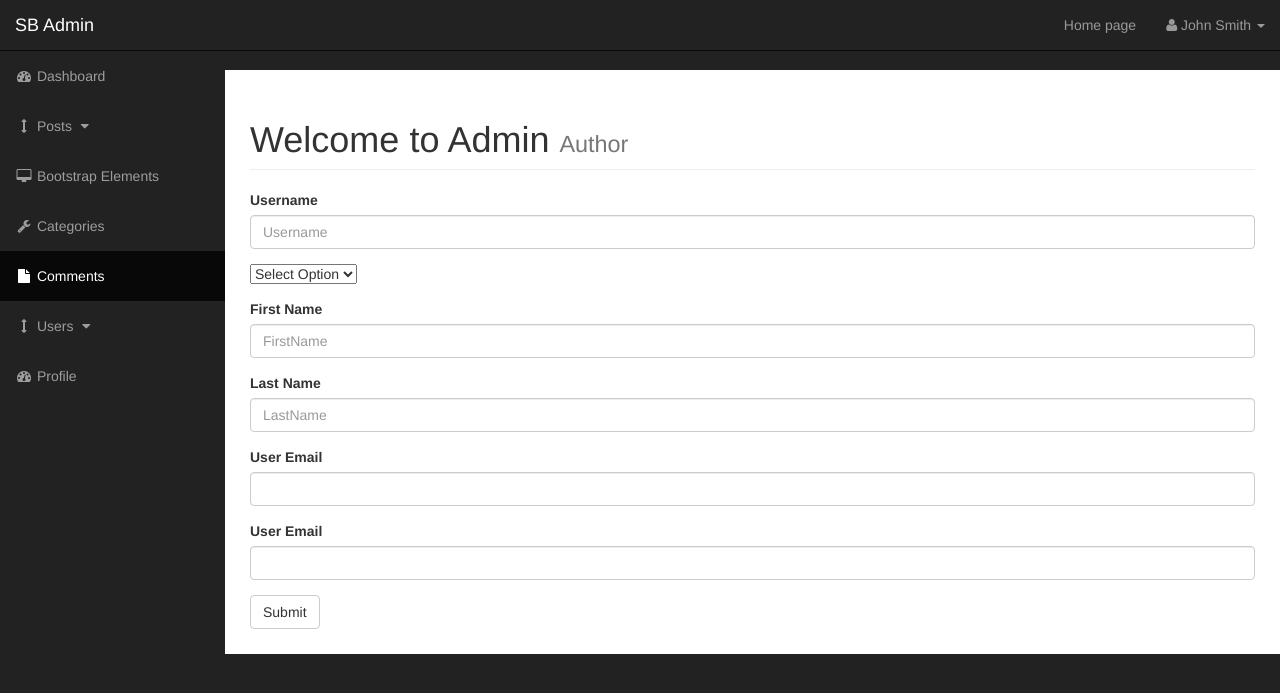
After one commit to Aminkhaled/Blog-with-cms, a PHP site: page /admin/users.php?source=add_users in a window 1280 px wide. The commit adds this page. Shown: the top 693 px of the page. Run offline with PHP 8.4, Linux system fonts and the light colour scheme.

```diff
--- /dev/null
+++ b/admin/incudes/add_users.php
@@ -0,0 +1,74 @@
+<?php
+if (isset($_POST['submit'])) {
+    $username = $_POST['username'];
+    $first_name = $_POST['first_name'];
+    $last_name = $_POST['last_name'];
+    $user_email = $_POST['user_email'];
+    $user_role = $_POST['user_role'];
+    $user_password = $_POST['user_password'];
+
+
+    $query = "INSERT INTO users(username,user_firstname, user_lastname,user_email,user_password,user_role ) VALUES ('$username','$first_name','$last_name','$user_email','$user_password','$user_role')";
+
+
+    global $connection;
+    $insert_into_user = mysqli_query($connection, $query);
+    if (!$insert_into_user) {
+        die("query failed" . mysqli_error($connection));
+    }
+
+
+}
+
+
+?>
+
+
+<form action="" method="post" enctype="multipart/form-data">
+
+
+    <div class="form-group">
+        <label for="username">Username</label>
+        <input type="text" id="username" placeholder="Username" name="username" class="form-control">
+    </div>
+    <div class="form-group">
+        <select name="user_role">
+            <option>Select Option</option>
+            <option value="admin">
+                Admin
+            </option>
+            <option value="subscriber">
+                Subscriber
+            </option>
+
+        </select>
+    </div>
+
+
+    <div class="form-group">
+        <label for="first_name">First Name</label>
+        <input type="text" id="first_name" placeholder="FirstName" name="first_name" class="form-control">
+    </div>
+    <div class="form-group">
+        <label for="last_name">Last Name</label>
+        <input type="text" id="last_name" placeholder="LastName" name="last_name" class="form-control">
+    </div>
+
+    <div class="form-group">
+        <label for="post_email">User Email</label>
+        <input type="text" id="user_email" name="user_email" class="form-control">
+    </div>
+
+    <div class="form-group">
+        <label for="user_password">User Email</label>
+        <input type="text" id="user_password" name="user_password" class="form-control">
+    </div>
+
+
+    <div class="form-group">
+        <input type="submit" name="submit" class="btn btn-default">
+
+    </div>
+
+
+</form>
--- a/admin/incudes/admin_nav.php
+++ b/admin/incudes/admin_nav.php
@@ -60,10 +60,10 @@
                 <a href="javascript:;" data-toggle="collapse" data-target="#demo"><i class="fa fa-fw fa-arrows-v"></i> Users <i class="fa fa-fw fa-caret-down"></i></a>
                 <ul id="demo" class="collapse">
                     <li>
-                        <a href="#">Dropdown Item</a>
+                        <a href="users.php">Users</a>
                     </li>
                     <li>
-                        <a href="#">Dropdown Item</a>
+                        <a href="users.php?source=add_users">Add Users</a>
                     </li>
                 </ul>
             </li>
--- /dev/null
+++ b/admin/users.php
@@ -0,0 +1,57 @@
+`<?php require "func.php"; ?>
+
+<?php include "incudes/admin_header.php"; ?>
+
+
+<?php ob_start(); ?>
+
+<div id="wrapper">
+
+
+    <!-- Navigation -->
+    <?php include "incudes/admin_nav.php" ?>
+
+    <div id="page-wrapper">
+
+        <div class="container-fluid">
+
+            <!-- Page Heading -->
+            <div class="row">
+                <div class="col-lg-12">
+                    <h1 class="page-header">
+                        Welcome to Admin
+                        <small>Author</small>
+                    </h1>
+                    <!--       view all posts by php              -->
+                    <?php
+                    if (isset($_GET['source'])) {
+                        $source = $_GET['source'];
+                    } else {
+                        $source = '';
+                    }
+                    switch ($source) {
+                        case"add_users":
+                            include 'incudes/add_users.php';
+                            break;
+                        case"edit_users":
+                            include 'incudes/edit_user.php';
+
+                            break;
+
+                        default:
+                            include 'incudes/view_all_users.php';
+                            break;
+                    }
+
+                    ?>
+
+                </div>
+                <!-- /.row -->
+
+            </div>
+            <!-- /.container-fluid -->
+
+        </div>
+        <!-- /#page-wrapper -->
+
+<?php include "incudes/admin_footer.php" ?>
```
